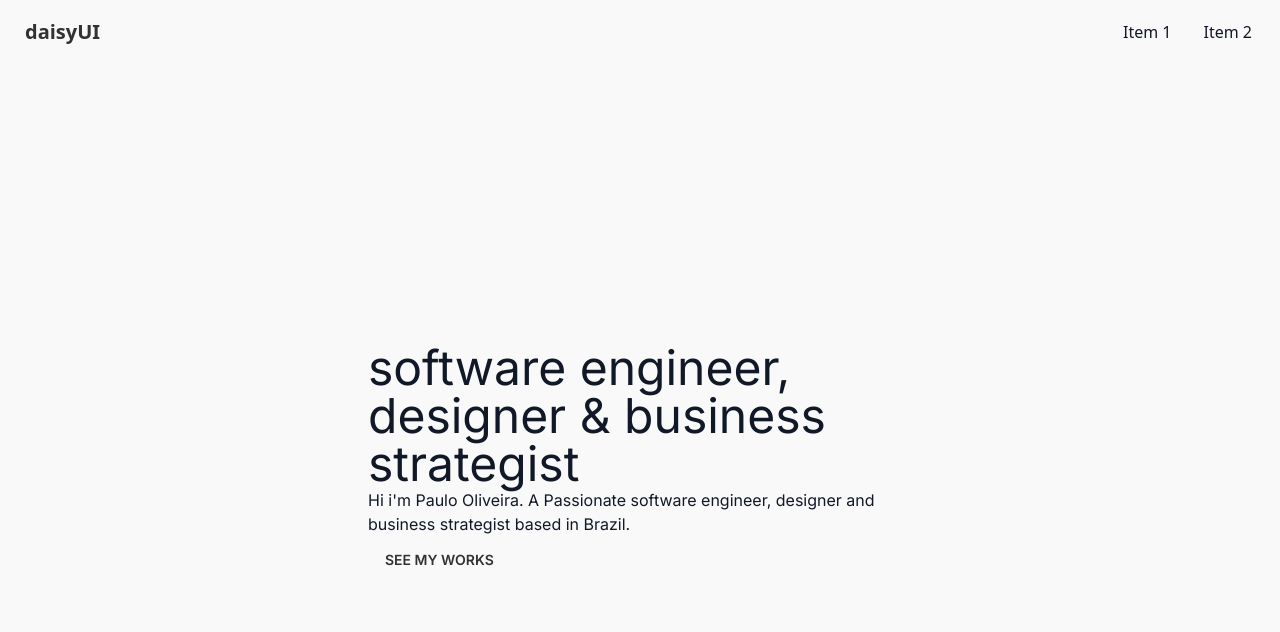
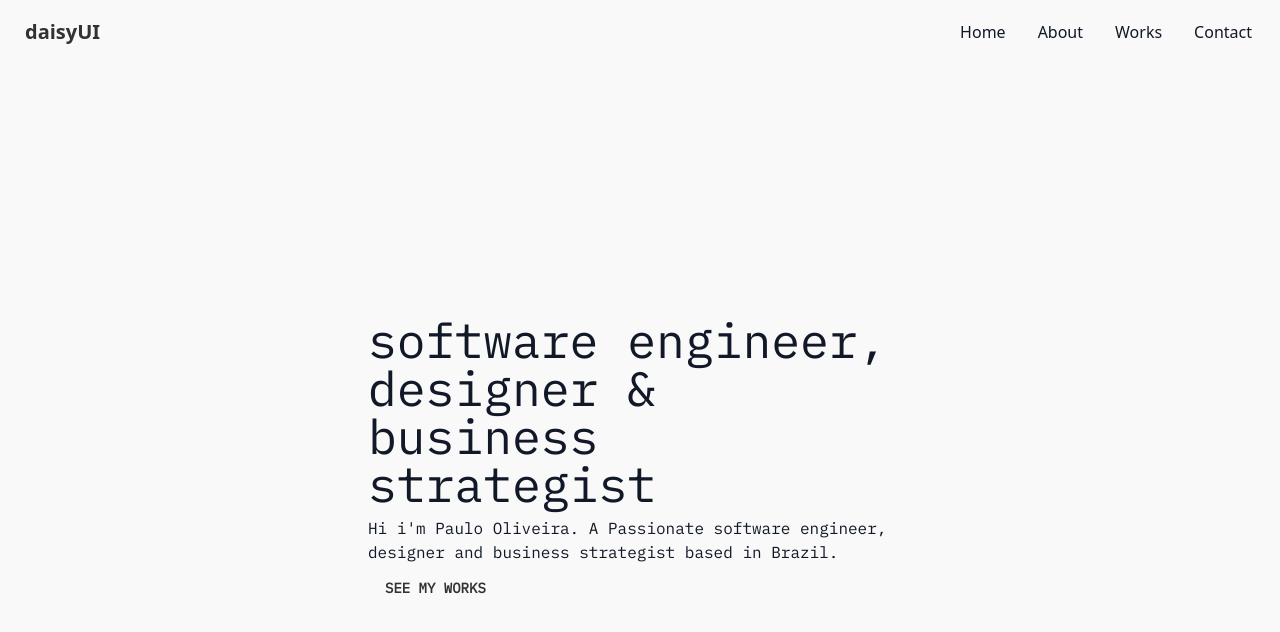
Before and after one commit to PauloHSOliveira/new-portfolio, a Next.js app: page / in a window 1280 px wide. Shown: the top 632 px of the page. Built offline with nearby package versions, Linux system fonts and the light colour scheme.

Commit message:
fix fonts

```diff
--- a/src/components/Header/Header.tsx
+++ b/src/components/Header/Header.tsx
@@ -7,10 +7,16 @@ const Header: React.FC = () => {
       <div className="flex-none">
         <ul className="menu menu-horizontal px-1 text-gray-900">
           <li>
-            <a>Item 1</a>
+            <a>Home</a>
           </li>
           <li>
-            <a>Item 2</a>
+            <a>About</a>
+          </li>
+          <li>
+            <a>Works</a>
+          </li>
+          <li>
+            <a>Contact</a>
           </li>
         </ul>
       </div>
--- a/src/pages/index.tsx
+++ b/src/pages/index.tsx
@@ -1,24 +1,24 @@
-import { Inter } from 'next/font/google'
+import { IBM_Plex_Mono } from 'next/font/google'
 import { Header } from '@/components'
 
-const inter = Inter({ subsets: ['latin'] })
+const ibm = IBM_Plex_Mono({ subsets: ['latin'], weight: '400' })
 
 export default function Home() {
   return (
     <>
       <Header />
       <main
-        className={`flex min-h-screen flex-col items-center justify-center p-24 ${inter.className} bg-neutral`}
+        className={`flex min-h-screen flex-col items-center justify-center p-24 ${ibm.className} bg-neutral`}
       >
         <div className="w-2/4">
           <div className="text-gray-900 text-5xl">
             software engineer, designer & business strategist
           </div>
-          <div className="text-gray-900">
+          <div className="text-gray-900 mt-2">
             Hi i'm Paulo Oliveira. A Passionate software engineer, designer and
             business strategist based in Brazil.
           </div>
-          <button className="btn btn-gray-900">See my works</button>
+          <button className="btn-gray-900 btn">See my works</button>
         </div>
       </main>
     </>
```
